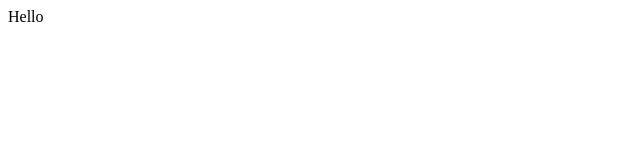
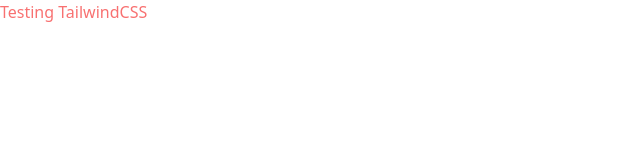
Before and after one commit to VASOFT-NET/web-pos-react-builded, a plain HTML site: page index.html in a window 1280 px wide. Shown: the whole page, without its empty margins (0-640 px from the left). Drawn offline with Linux system fonts and the light colour scheme.

Commit message:
Test project with tailwind on production mode

```diff
--- a/index.html
+++ b/index.html
@@ -1 +1 @@
-<!DOCTYPE html><html lang="en"><head><meta charset="UTF-8"><meta http-equiv="X-UA-Compatible" content="IE=edge"><meta name="viewport" content="width=device-width, initial-scale=1.0"><title>Hello</title></head><body> Hello </body></html>
+<!DOCTYPE html><html lang="id"><head><meta charset="UTF-8"><meta http-equiv="X-UA-Compatible" content="IE=edge"><meta name="viewport" content="width=device-width, initial-scale=1.0"><title>VA-Point Of Sale (POS)</title><link rel="stylesheet" href="/index.599b402c.css"></head><body> <div class="text-red-400">Testing TailwindCSS</div> </body></html>
```
Also changed, not shown: index.599b402c.css (added), 1 other file.
